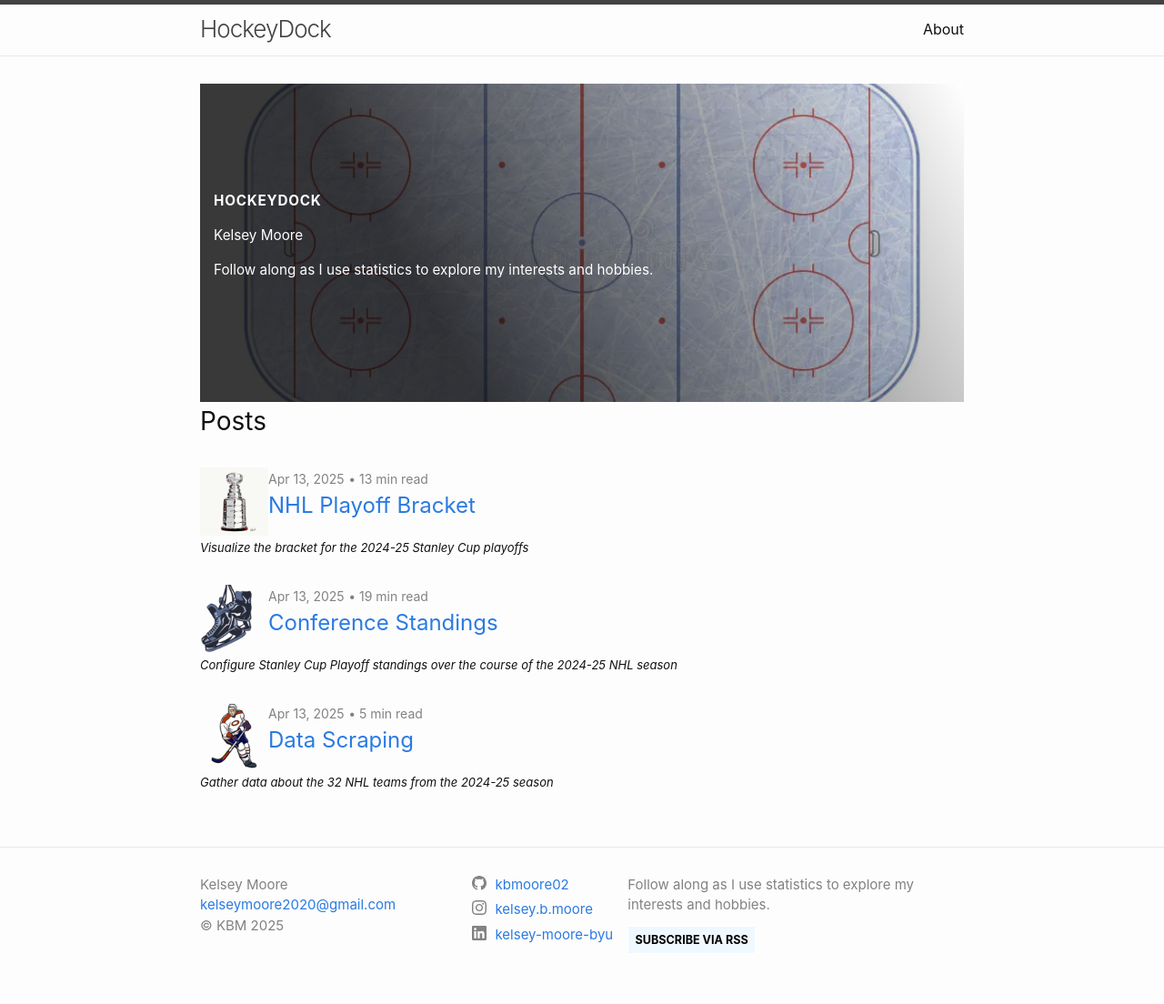
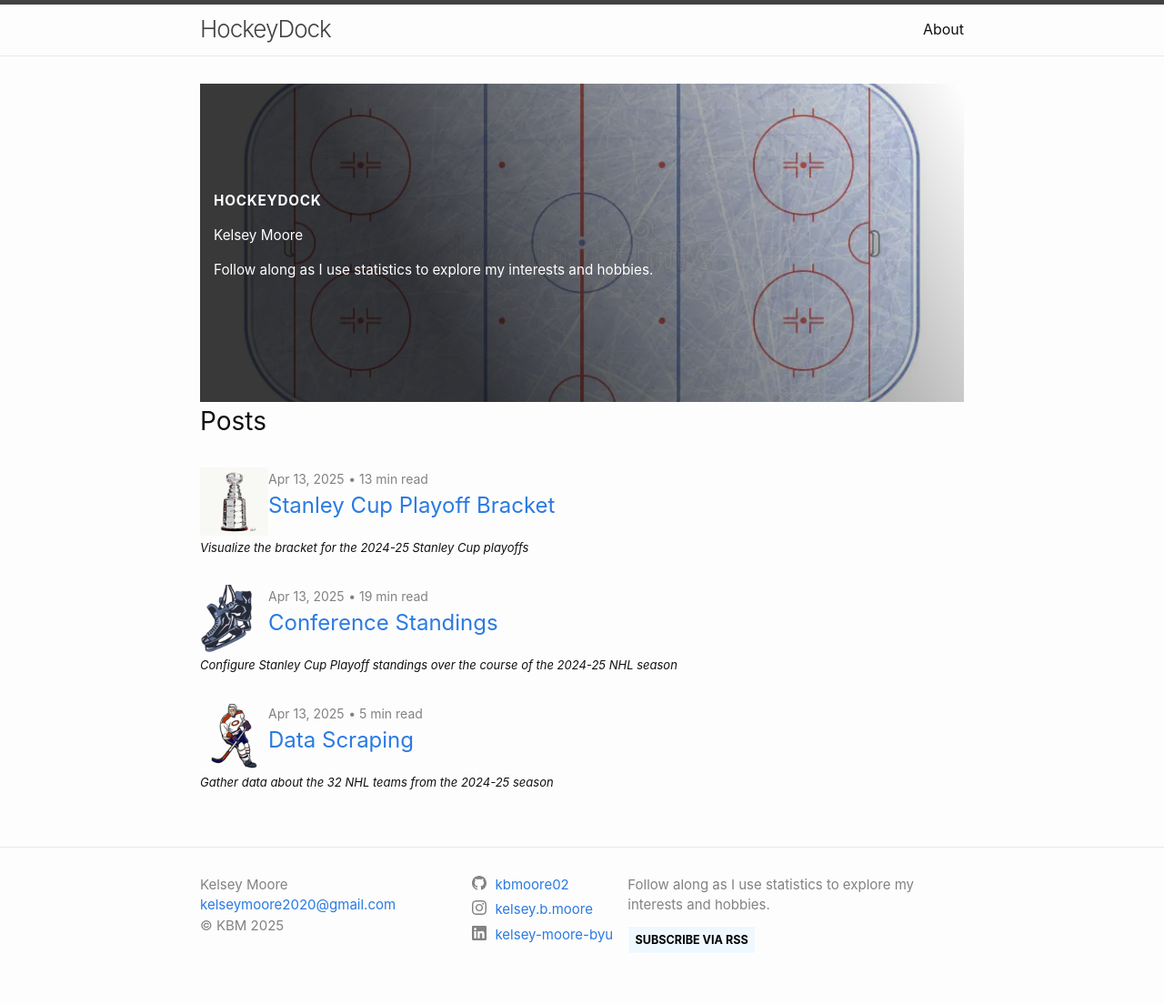
Before and after one commit to kbmoore02/NHL-Data-Analysis, a Jekyll site: the page built from index.markdown, in a window 1280 px wide. Shown: the whole page at 91% size. Built offline with Jekyll 4.4.1, drawn with Linux system fonts in a browser that asks for light colours.

Commit message:
Update 2025-4-13-blog-hockey3.md

```diff
--- a/_posts/2025-4-13-blog-hockey3.md
+++ b/_posts/2025-4-13-blog-hockey3.md
@@ -1,6 +1,6 @@
 ---
 layout: post
-title: "NHL Playoff Bracket"
+title: "Stanley Cup Playoff Bracket"
 author: Kelsey Moore
 description: Visualize the bracket for the 2024-25 Stanley Cup playoffs
 image: /assets/images/hockey3-header.png
```
